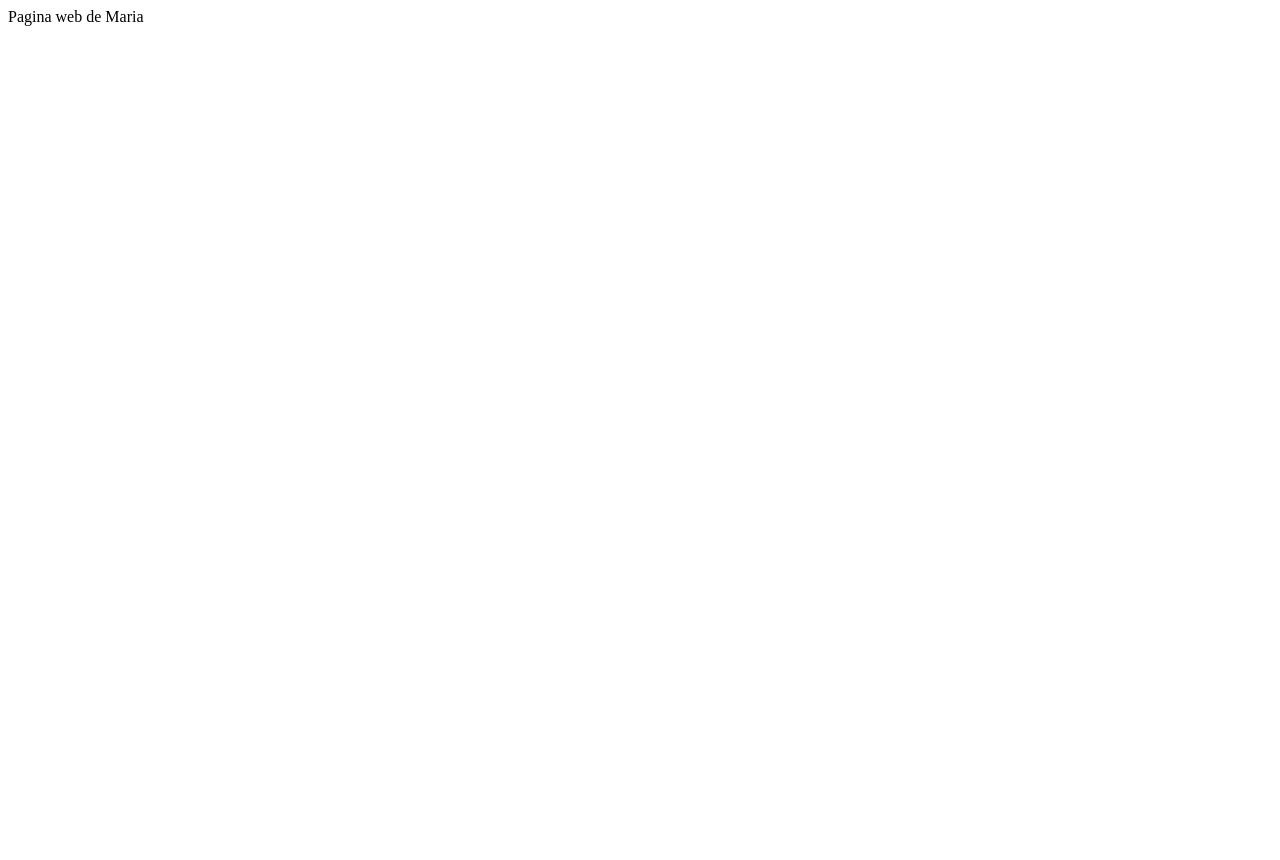
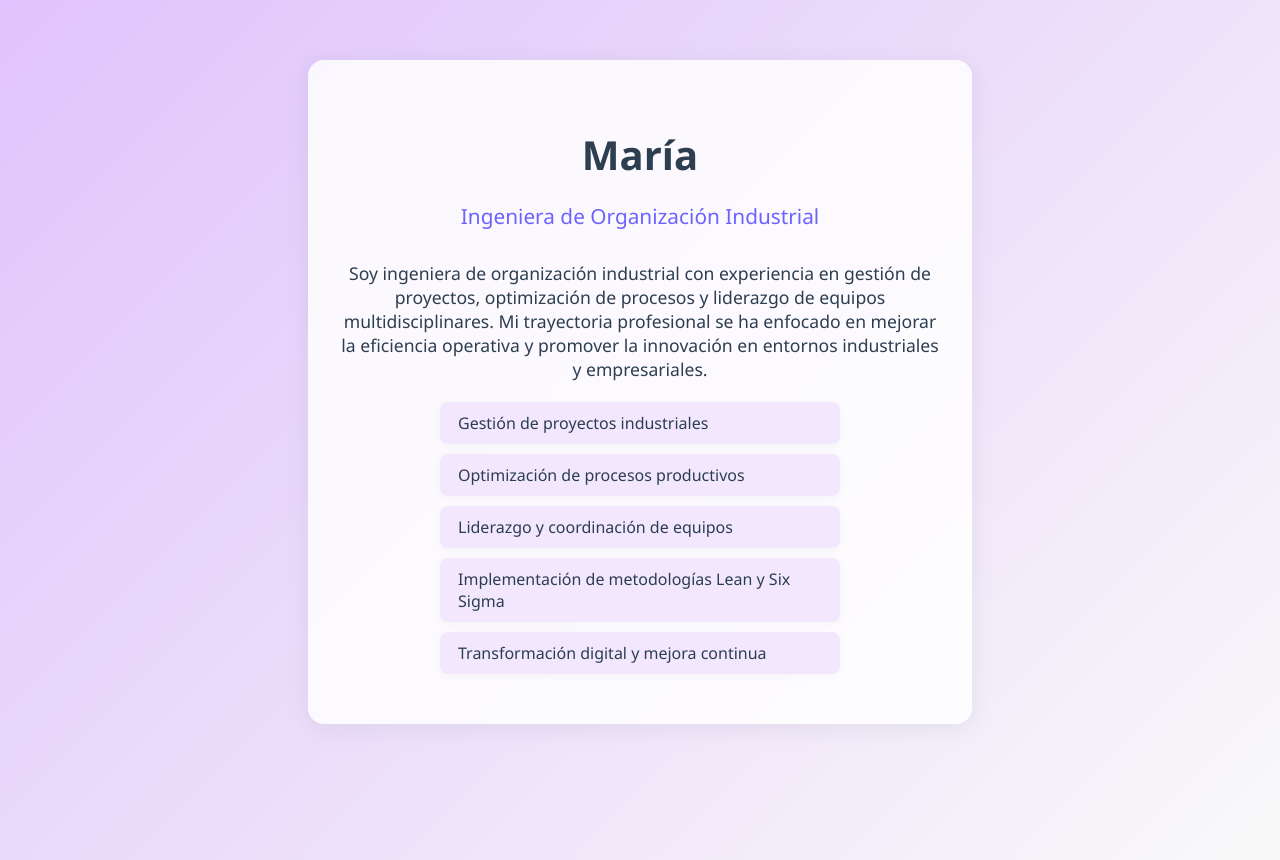
Before and after one commit to mariapegz/web-maria, a plain HTML site: page index.html in a window 1280 px wide. Before the commit the page ends 800 px from the top, so only its background shows below. Drawn offline with Linux system fonts and the light colour scheme.

Commit message:
Add initial HTML structure and CSS styles for María's website

```diff
--- a/index.html
+++ b/index.html
@@ -1 +1,27 @@
-Pagina web de Maria
+<!DOCTYPE html>
+<html lang="es">
+<head>
+	<meta charset="UTF-8">
+	<meta name="viewport" content="width=device-width, initial-scale=1.0">
+	<title>María | Ingeniera de Organización Industrial</title>
+	<link rel="stylesheet" href="styles.css">
+</head>
+<body>
+	<main class="container">
+		<h1>María</h1>
+		<h2>Ingeniera de Organización Industrial</h2>
+		<section class="trayectoria">
+			<p>
+				Soy ingeniera de organización industrial con experiencia en gestión de proyectos, optimización de procesos y liderazgo de equipos multidisciplinares. Mi trayectoria profesional se ha enfocado en mejorar la eficiencia operativa y promover la innovación en entornos industriales y empresariales.
+			</p>
+			<ul>
+				<li>Gestión de proyectos industriales</li>
+				<li>Optimización de procesos productivos</li>
+				<li>Liderazgo y coordinación de equipos</li>
+				<li>Implementación de metodologías Lean y Six Sigma</li>
+				<li>Transformación digital y mejora continua</li>
+			</ul>
+		</section>
+	</main>
+</body>
+</html>
--- /dev/null
+++ b/styles.css
@@ -0,0 +1,54 @@
+body {
+    background: linear-gradient(135deg, #e0c3fc 0%, #f9f9f9 100%);
+    font-family: 'Segoe UI', Arial, Helvetica, sans-serif;
+    margin: 0;
+    padding: 0;
+    min-height: 100vh;
+    color: #2c3e50;
+}
+
+.container {
+    max-width: 600px;
+    margin: 60px auto;
+    background: rgba(255,255,255,0.85);
+    border-radius: 16px;
+    box-shadow: 0 4px 24px rgba(44,62,80,0.08);
+    padding: 40px 32px;
+}
+
+h1 {
+    font-size: 2.5rem;
+    font-weight: 700;
+    margin-bottom: 0.5em;
+    text-align: center;
+}
+
+h2 {
+    font-size: 1.3rem;
+    font-weight: 400;
+    color: #6c63ff;
+    text-align: center;
+    margin-bottom: 1.5em;
+}
+
+.trayectoria p {
+    font-size: 1.1rem;
+    margin-bottom: 1.2em;
+    text-align: center;
+}
+
+.trayectoria ul {
+    list-style: none;
+    padding: 0;
+    margin: 0 auto;
+    max-width: 400px;
+}
+
+.trayectoria li {
+    background: #f3e7fe;
+    margin-bottom: 10px;
+    padding: 10px 18px;
+    border-radius: 8px;
+    font-size: 1rem;
+    box-shadow: 0 2px 8px rgba(44,62,80,0.04);
+}
```
